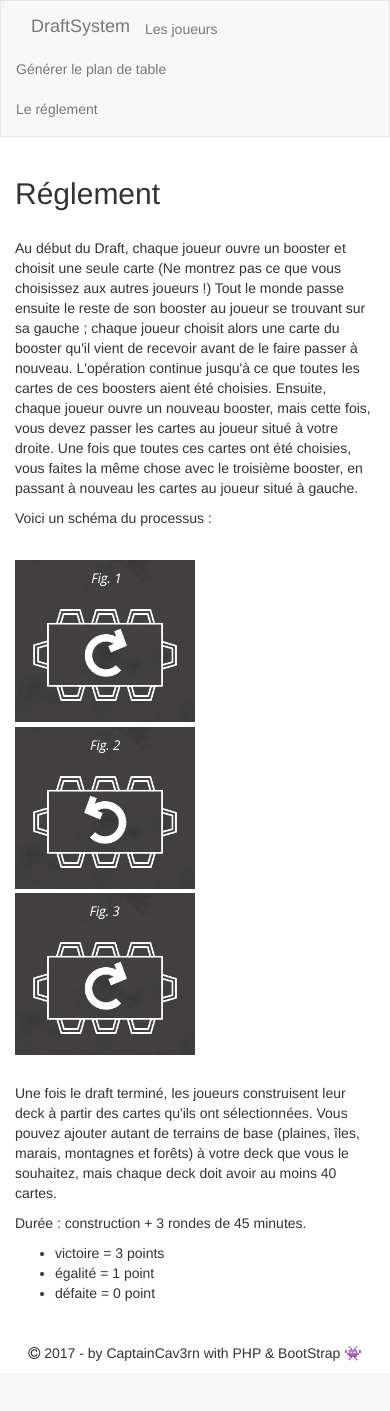
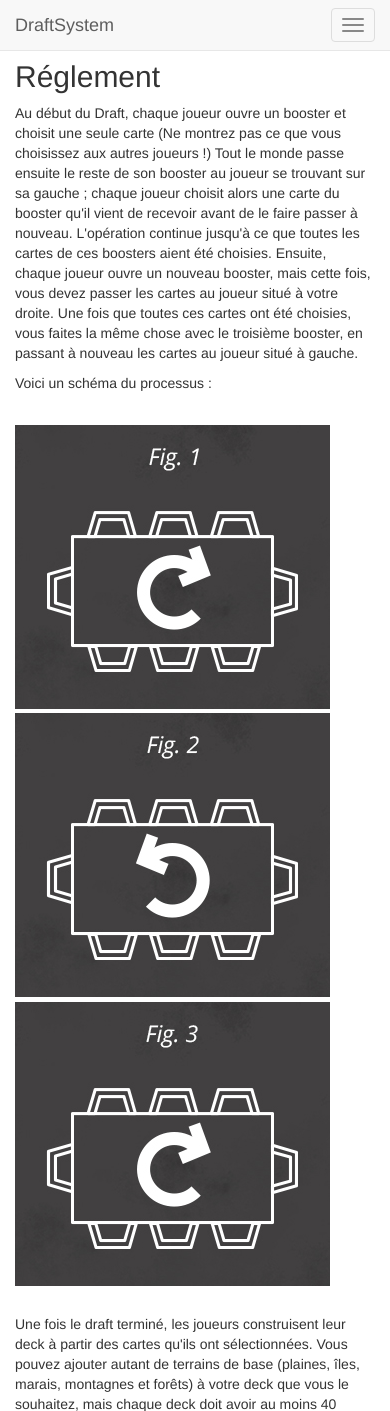
Before and after one commit to VincentMalenfer/DraftSystem, a PHP site: page /reglement.php in a window 390 px wide. Shown: the top 1411 px of the page. Before the commit the page ends 1361 px from the top, so only its background shows below. Run offline with PHP 8.4, Linux system fonts and the light colour scheme; some libraries are stand-ins or nearby versions.

Commit message:
Correction bug et responsive.

```diff
--- a/View/layout/top.php
+++ b/View/layout/top.php
@@ -3,20 +3,33 @@
 ?>
 <!DOCTYPE html>
 <html lang="fr">
+
 <head>
 	<meta charset="utf-8">
 	<title>DraftSystem</title>
-		<!-- Bootstrap CDN -->
-		<link href="https://maxcdn.bootstrapcdn.com/bootstrap/3.3.7/css/bootstrap.min.css" rel="stylesheet" integrity="sha384-BVYiiSIFeK1dGmJRAkycuHAHRg32OmUcww7on3RYdg4Va+PmSTsz/K68vbdEjh4u" crossorigin="anonymous">
-		<!-- Font Awesome CDN -->
-		<link href="https://maxcdn.bootstrapcdn.com/font-awesome/4.7.0/css/font-awesome.min.css" rel="stylesheet" integrity="sha384-wvfXpqpZZVQGK6TAh5PVlGOfQNHSoD2xbE+QkPxCAFlNEevoEH3Sl0sibVcOQVnN" crossorigin="anonymous">
+	<!-- jQuery-->
+	<script src="https://ajax.googleapis.com/ajax/libs/jquery/1.11.3/jquery.min.js"></script>
+	<!-- Bootstrap -->
+	<link rel="stylesheet" href="https://maxcdn.bootstrapcdn.com/bootstrap/3.3.6/css/bootstrap.min.css">
+	<script src="https://maxcdn.bootstrapcdn.com/bootstrap/3.3.6/js/bootstrap.min.js"></script>
+	<!-- Google Fonts -->
+	<link href='http://fonts.googleapis.com/css?family=Lato' rel='stylesheet' type='text/css'>
 	<!-- CSS File -->
 	<link rel="stylesheet" href="Assets/css/style.css">
 </head>
-	<body>
-		<nav class="navbar navbar-default">
+
+<body data-spy="scroll" data-target=".navbar" data-offset="60">
+	<nav class="navbar navbar-default navbar-fixed-top">
 		<div class="container">
+			<div class="navbar-header">
 				<a class="navbar-brand" href="/DraftSystem/">DraftSystem</a>
+				<button type="button" class="navbar-toggle" data-toggle="collapse" data-target="#myNavbar">
+					<span class="icon-bar"></span>
+					<span class="icon-bar"></span>
+					<span class="icon-bar"></span>
+				</button>
+			</div>
+			<div class="collapse navbar-collapse" id="myNavbar">
 				<ul class="nav navbar-nav">
 					<li>
 						<a href="player.php">Les joueurs</a>
@@ -29,6 +42,7 @@
 					</li>
 				</ul>
 			</div>
+		</div>
 	</nav>
 	<div class="cRetour"></div>
 	<div class="container">
--- a/assets/css/style.css
+++ b/assets/css/style.css
@@ -1,4 +1,4 @@
-/*Les Images*/
+/*Les images*/
 
 .image {
   text-align: center;
@@ -7,7 +7,6 @@
 
 img {
   margin: 0 auto;
-  width: 50%;
 }
 
 .plan img {
@@ -17,7 +16,7 @@ img {
   height: 20%;
 }
 
-/*Les Boutons*/
+/*Les boutons*/
 
 .boutons {
   margin-top: 3em;
@@ -32,7 +31,7 @@ img {
   margin-top: 1em;
 }
 
-/*Le Footer*/
+/*Le footer*/
 
 html {
   height: 100%;
@@ -60,11 +59,15 @@ footer {
   box-sizing: border-box;
 }
 
-/*Les Articles*/
+/*Les articles*/
 
 article {
   margin-top: 2em;
   margin-bottom: 2em;
+}
+
+h2 {
+  margin-top: 60px;
 }
 
 /*Les éléments JS*/
@@ -90,6 +93,6 @@ article {
 }
 
 .cRetour:hover {
-    background-color: #E577B5;
+  background-color: #E577B5;
   transition:all ease-in 0.2s;
 }
--- a/reglement.php
+++ b/reglement.php
@@ -3,9 +3,8 @@
 require 'View/layout/top.php';
 ?>
 
-<h2>Réglement</h2>
-
 <article>
+  <h2>Réglement</h2>
   <p>
     Au début du Draft, chaque joueur ouvre un booster et choisit une seule carte (Ne montrez pas ce que vous choisissez aux autres joueurs !) Tout le monde passe ensuite le reste de son booster au joueur se trouvant sur sa gauche ; chaque joueur choisit alors une carte du booster qu'il vient de recevoir avant de le faire passer à nouveau. L'opération continue jusqu'à ce que toutes les cartes de ces boosters aient été choisies. Ensuite, chaque joueur ouvre un nouveau booster, mais cette fois, vous devez passer les cartes au joueur situé à votre droite. Une fois que toutes ces cartes ont été choisies, vous faites la même chose avec le troisième booster, en passant à nouveau les cartes au joueur situé à gauche.
   </p>
```
Lines whose indentation alone changed are shown as unchanged.
